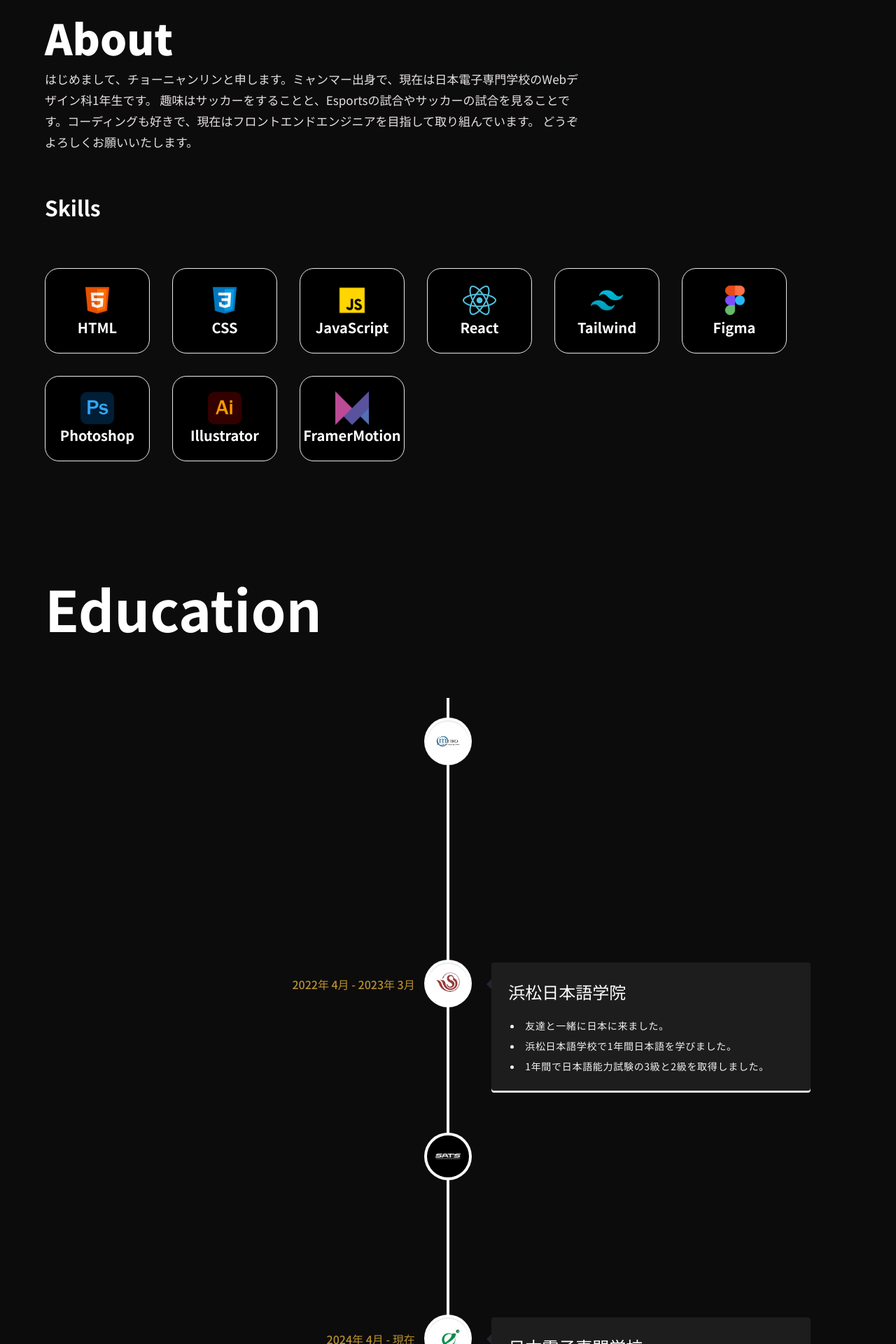
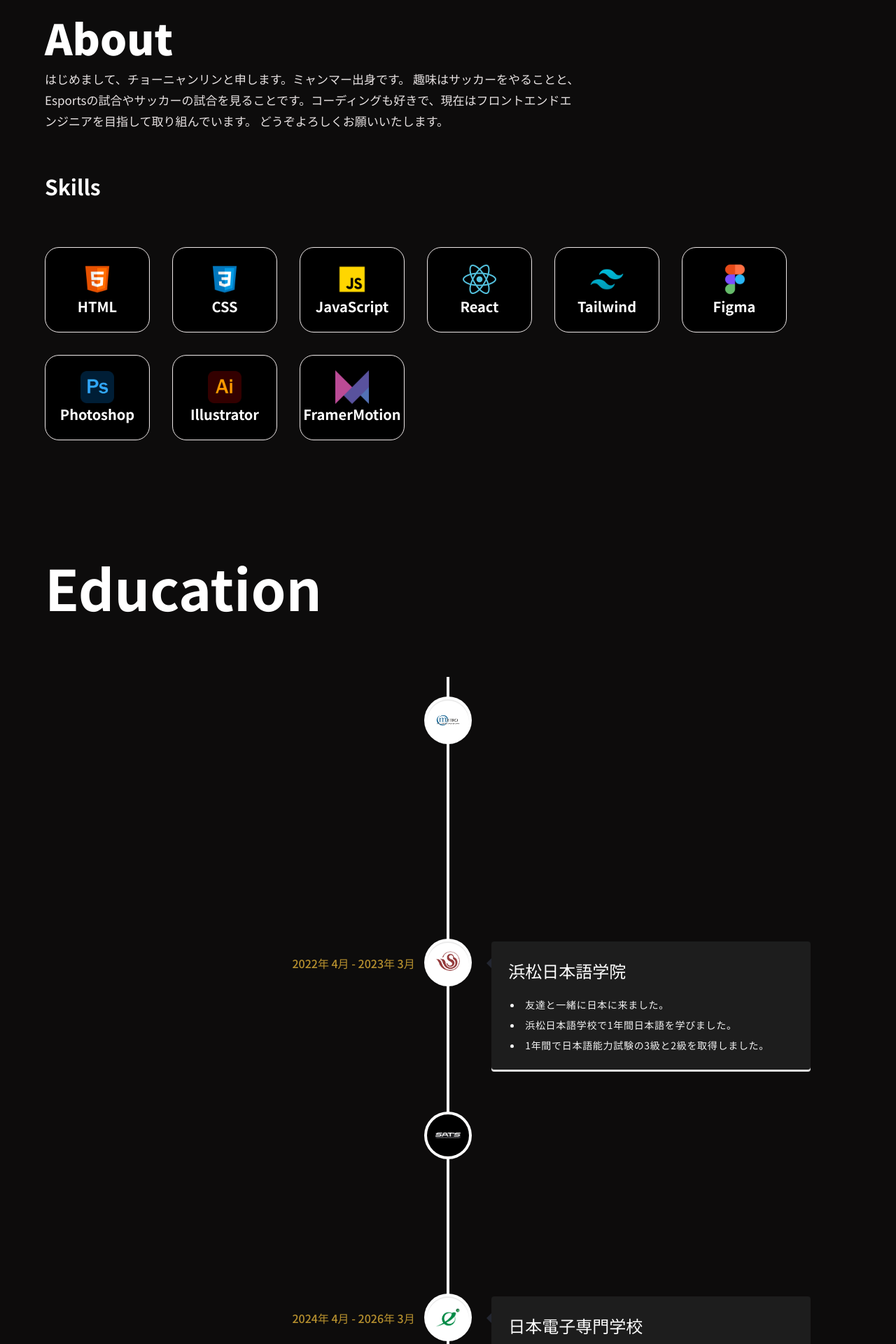
Before and after one commit to kyawnyanlynn/portfolio, a React (Vite) app: page / in a window 1280 px wide. Shown: the part 880-2800 px from the top of the page at 70% size. Built offline with nearby package versions, Linux system fonts and the light colour scheme.

Commit message:
fix:updated the text of the about section and updated the date of the education card

```diff
--- a/src/components/About.jsx
+++ b/src/components/About.jsx
@@ -40,8 +40,8 @@ const About = () => {
         variants={fadeIn("", "", 0.1, 1)}
         className={`${styles.jpSubText}mt-4 text-[#e7e2e2] text-[17px] max-w-3xl leading-[30px]`}
       >
-        はじめまして、チョーニャンリンと申します。ミャンマー出身で、現在は日本電子専門学校のWebデザイン科1年生です。
-        趣味はサッカーをすることと、Esportsの試合やサッカーの試合を見ることです。コーディングも好きで、現在はフロントエンドエンジニアを目指して取り組んでいます。
+        はじめまして、チョーニャンリンと申します。ミャンマー出身です。
+        趣味はサッカーをやることと、Esportsの試合やサッカーの試合を見ることです。コーディングも好きで、現在はフロントエンドエンジニアを目指して取り組んでいます。
         どうぞよろしくお願いいたします。
       </motion.p>
 
--- a/src/constants/index.jsx
+++ b/src/constants/index.jsx
@@ -108,7 +108,7 @@ const educationBg = [
     company_name: "Meta",
     icon: denshi,
     iconBg: "#fff",
-    date: "2024年 4月 - 現在",
+    date: "2024年 4月 - 2026年 3月",
     points: [
       "自動車専門学校に通いながら、いろいろな学校を探していたのですが、自分が興味を持っていたWebを深く教えてくれる学校は、日本電子以外には見つからなかったです。",
       "アルバイトや学校の課題などで忙しいですが、入学して本当に良かったです。",
```
